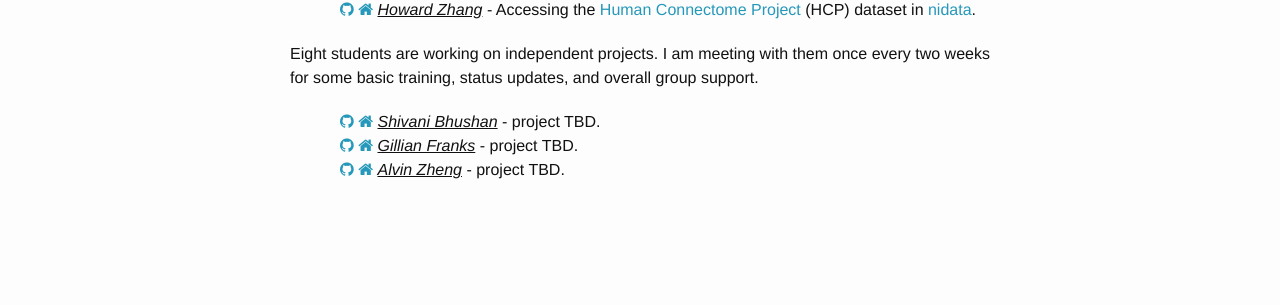
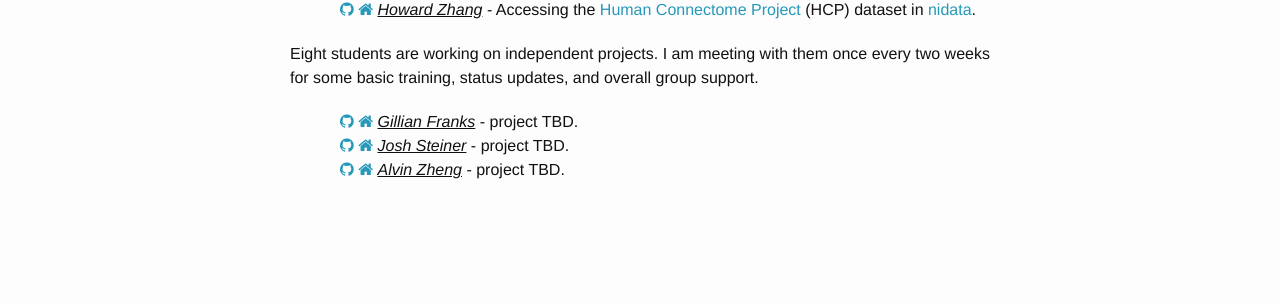
Before and after one commit to bcipolli/bcipolli.github.io, a Jekyll site: the page built from mentoring.md, in a window 1280 px wide. Shown: the part 525-830 px from the top of the page. Built offline with Jekyll 4.4.1, drawn with Linux system fonts in a browser that asks for light colours; nearby versions of some CDN libraries.

Commit message:
Update map-students.yml

```diff
--- a/_data/map-students.yml
+++ b/_data/map-students.yml
@@ -13,6 +13,11 @@
   type: "project"
   github-username: "shivani0767"
   homepage: "https://github.com/shivani0767"
+  first-name: "Josh"
+  last-name: "Steiner"
+  type: "project"
+  github-username: "jfriedson"
+  homepage: "http://joshfriedson.com"
 - first-name: "Triet"
   last-name: "Lieu"
   type: "research"
```
